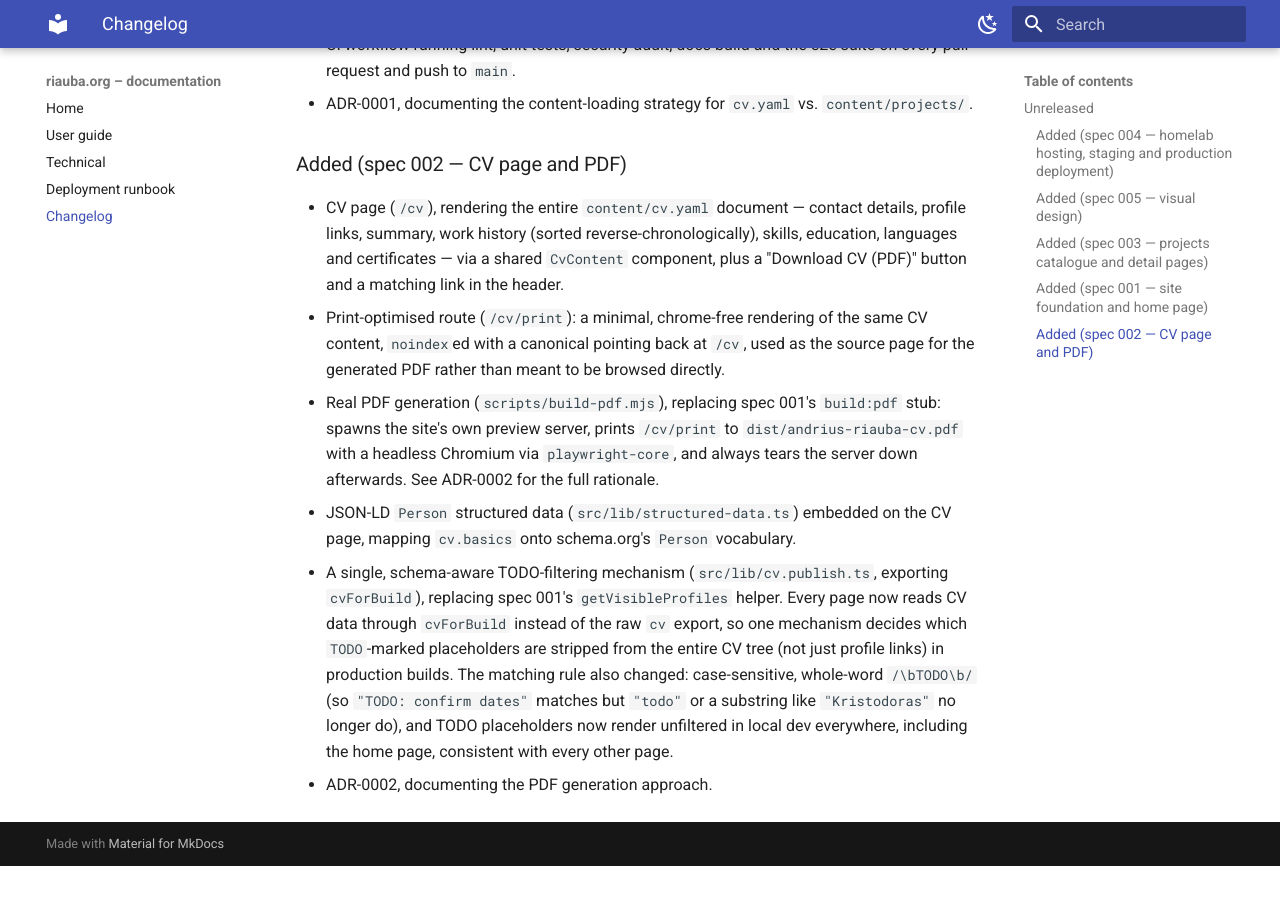
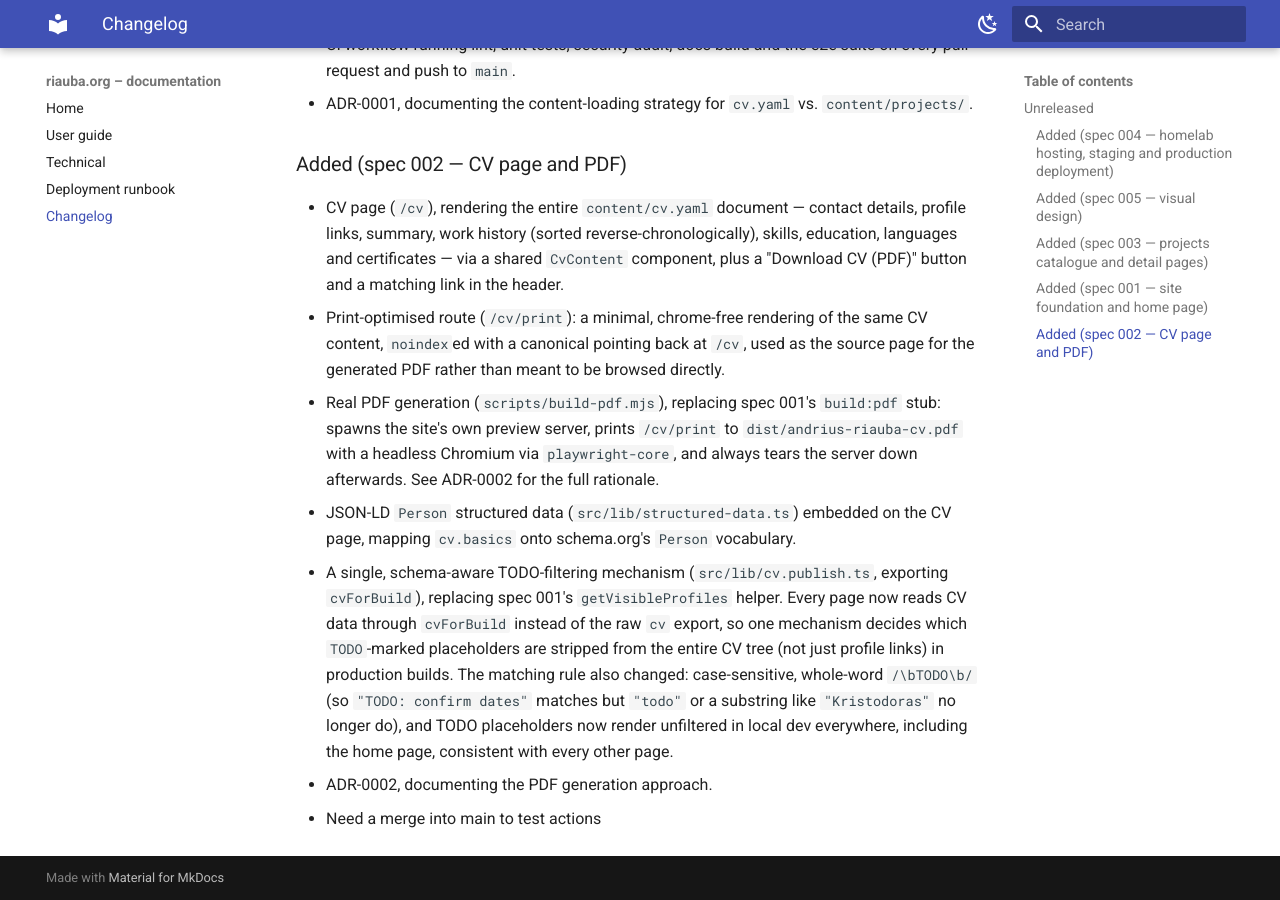
Before and after one commit to asas1313/riauba-portfolio, an MkDocs documentation site: the page built from docs/CHANGELOG.md, in a window 1280 px wide and 900 px high, scrolled down 4140 px. Built offline with MkDocs 1.6.1 and Material for MkDocs 9.7.7, drawn with Linux system fonts in a browser that asks for light colours; before the commit the page ends 5006 px from its top, so only the background shows below that.

Commit message:
Commit for testing actions

```diff
--- a/docs/CHANGELOG.md
+++ b/docs/CHANGELOG.md
@@ -174,3 +174,4 @@
   longer do), and TODO placeholders now render unfiltered in local dev everywhere, including
   the home page, consistent with every other page.
 - ADR-0002, documenting the PDF generation approach.
+- Need a merge into main to test actions
```
Also changed, not shown: 1 other file.
